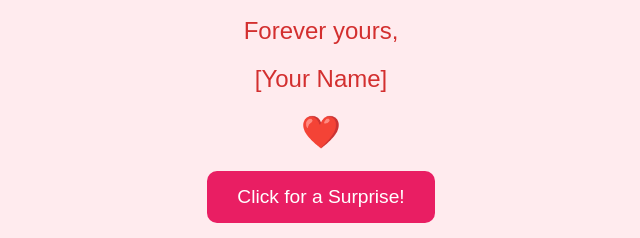
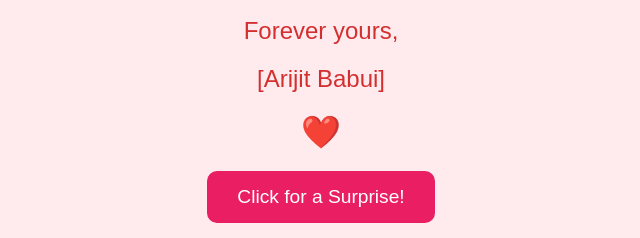
Before and after one commit to Amsuman987/valentine-for-sayani, a plain HTML site: page index.html in a window 1280 px wide. Shown: the part 361-599 px from the top of the page, 319-959 px from the left. Drawn offline with Linux system fonts and the light colour scheme.

Commit message:
Update index.html

```diff
--- a/index.html
+++ b/index.html
@@ -55,7 +55,7 @@
 
   <p>You are my everything, and I love you more than words can express.</p>
   <p>Forever yours,</p>
-  <p>[Your Name]</p>
+  <p>[Arijit Babui]</p>
 
   <div class="heart">❤️</div>
 
```
